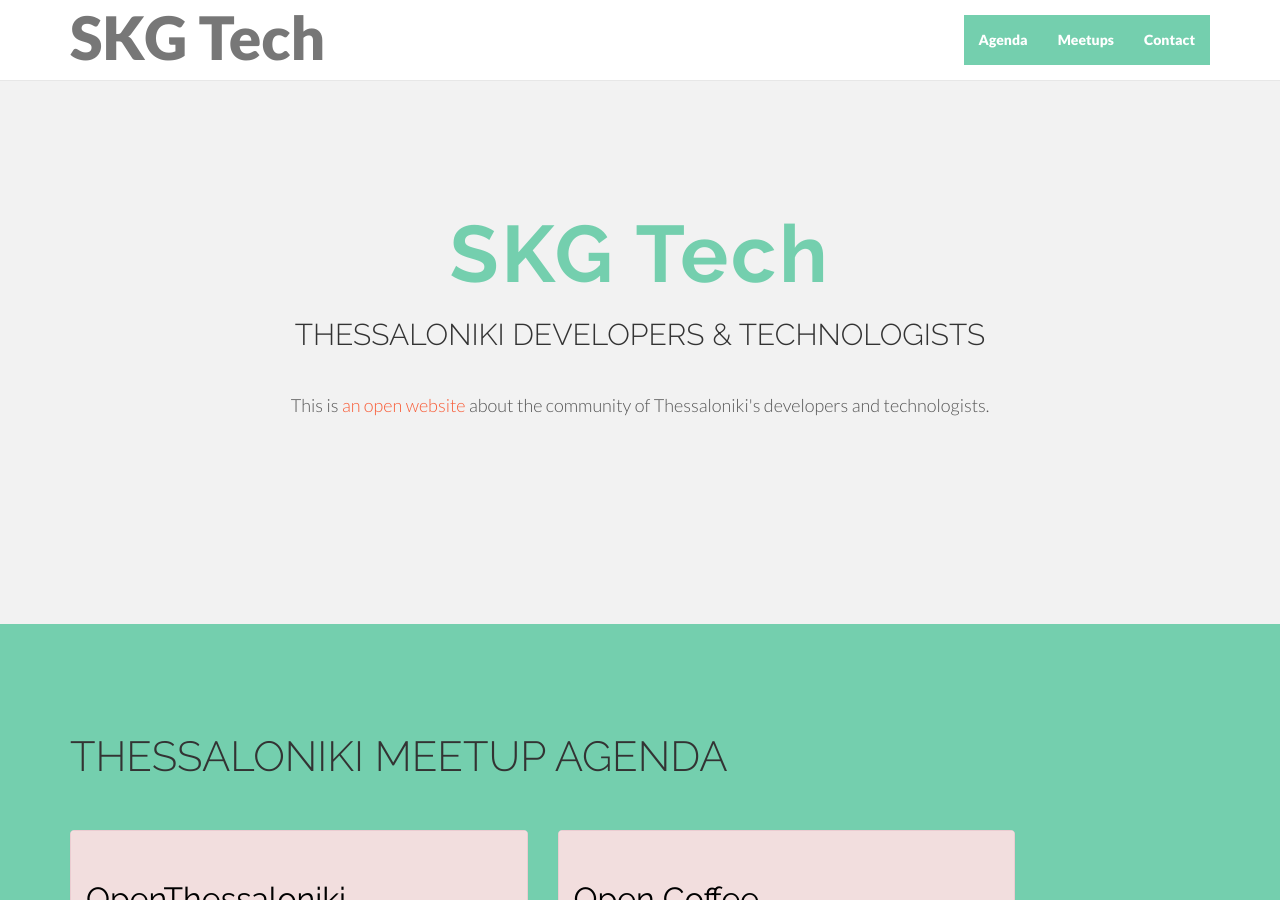
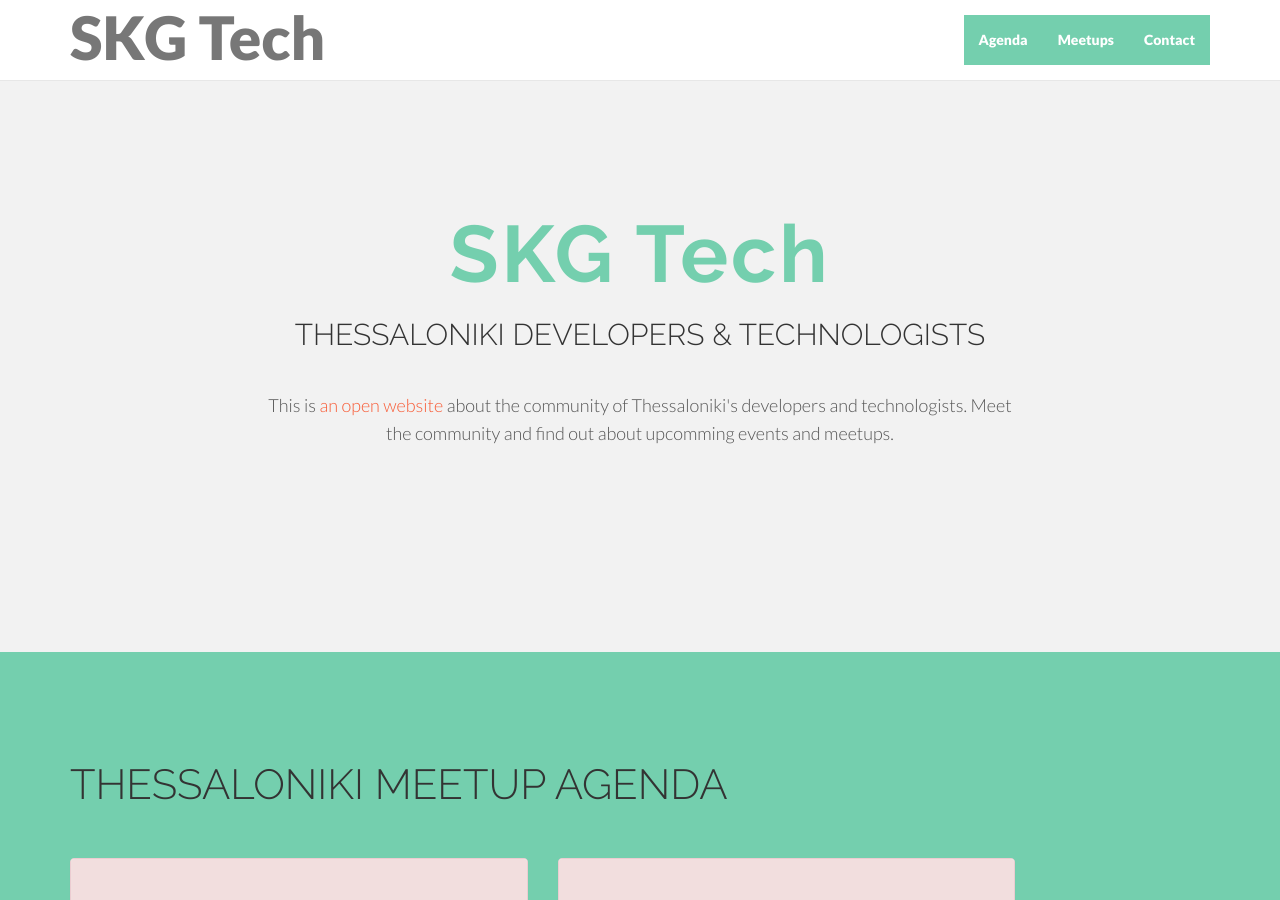
Before and after one commit to skgtech/skgtech.github.io, a Jekyll site: the page built from index.html, in a window 1280 px wide and 900 px high. Built offline with Jekyll 4.4.1, drawn with Linux system fonts in a browser that asks for light colours; nearby versions of some CDN libraries.

Commit message:
update frontcopy

```diff
--- a/index.html
+++ b/index.html
@@ -8,7 +8,7 @@ layout: page
     		<div class="col-lg-8 col-lg-offset-2 centered">
     			<h1>SKG Tech</h1>
     			<h2>THESSALONIKI DEVELOPERS & TECHNOLOGISTS</h2>
-          <p>This is <a href="{{ site.githubrepo }}">an open website</a> about the community of Thessaloniki's developers and technologists.</p>
+          <p>This is <a href="{{ site.githubrepo }}">an open website</a> about the community of Thessaloniki's developers and technologists. Meet the community and find out about upcomming events and meetups.</p>
     		</div><!-- /col-lg-8 -->
     	</div><!-- /row -->
     </div> <!-- /container -->
```
